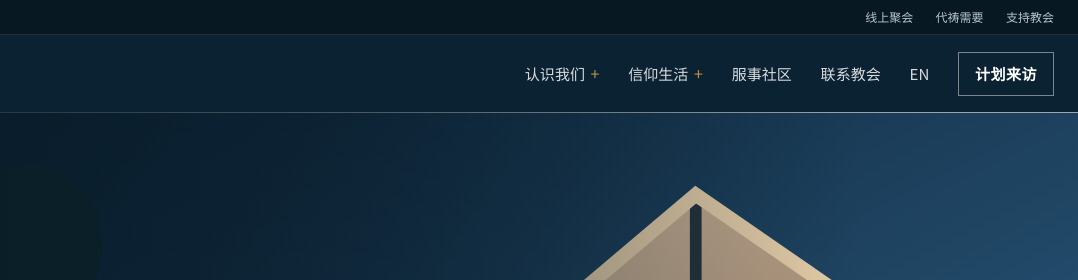
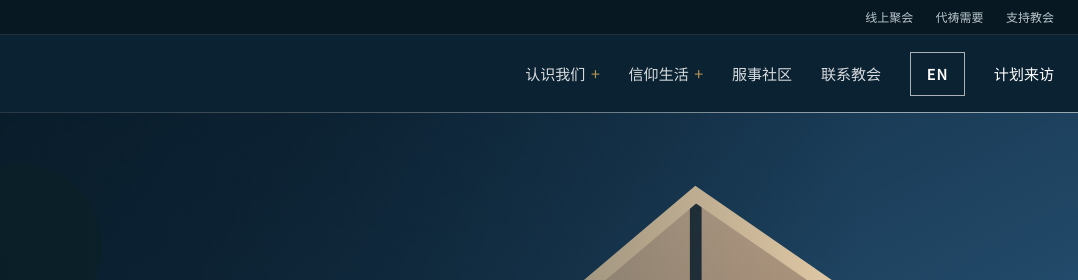
Before and after one commit to liucunming1-create/church-site, a plain HTML site: page index.html in a window 1280 px wide. Shown: the top 280 px of the page, 202-1280 px from the left. Drawn offline with Linux system fonts and the light colour scheme.

Commit message:
Emphasize language switch

```diff
--- a/styles.css
+++ b/styles.css
@@ -246,3 +246,11 @@ h2 { font-size: clamp(2.3rem, 4.1vw, 4.1rem); margin: 0; }
 }
 
 @media (prefers-reduced-motion: reduce) { html { scroll-behavior: auto; } *, *::before, *::after { transition-duration: .01ms !important; } }
+
+
+/* Language switch emphasis */
+.nav-button { border: 0; font-weight: inherit; letter-spacing: normal; padding: 0; transition: color .2s ease; }
+.nav-button:hover, .nav-button:focus { background: transparent; color: var(--gold); }
+.language-toggle { border: 1px solid rgba(255,255,255,.65); display: inline-block; font-weight: 600; letter-spacing: .03em; opacity: 1 !important; padding: .5rem 1rem; transition: .2s ease; }
+.language-toggle:hover, .language-toggle:focus { background: white; color: var(--deep); }
+@media (max-width: 760px) { .site-nav .nav-button { border: 0; margin-top: 0; text-align: left; } .site-nav .language-toggle { border: 1px solid rgba(255,255,255,.6); margin-top: .7rem; text-align: center; } }
```
